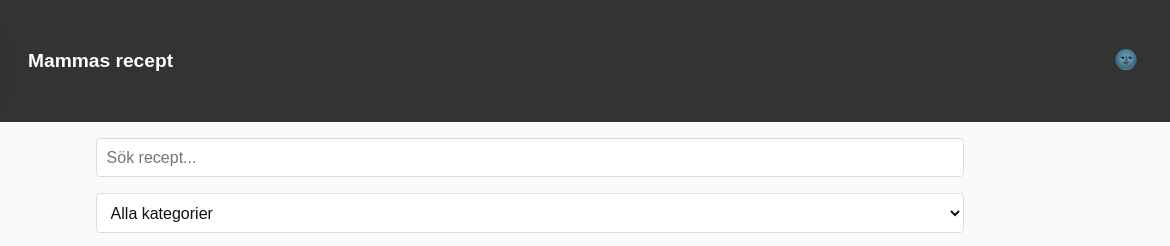
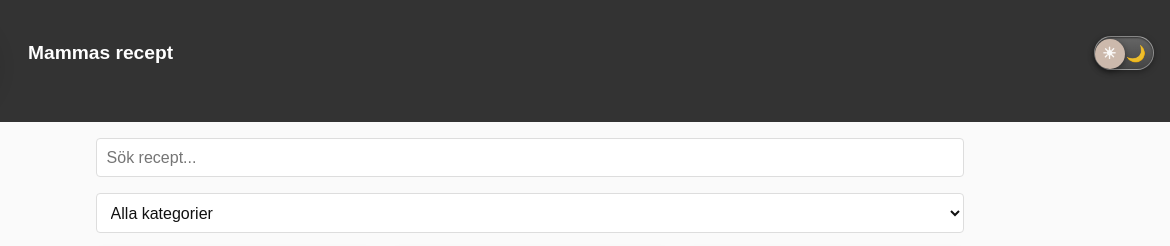
Before and after one commit to isadag/mammas-recept, a plain HTML site: page index.html in a window 1280 px wide. Shown: the top 246 px of the page, 110-1280 px from the left. Drawn offline with Linux system fonts and the light colour scheme.

Commit message:
toggle redesign

```diff
--- a/index.html
+++ b/index.html
@@ -14,8 +14,15 @@
     <div class="nav-profile-container"><img class="profile" src="images/mamma.jpg" /></div>
     <h2><a href="index.html">Mammas recept</a></h2>
     <ul>
-      <!-- <li><a href="index.html">Start</a></li> -->
-      <li><button id="darkToggle" aria-label="Toggle dark mode" style="margin-top: 12px;"></button></li>
+      <li>
+        <button id="darkToggle" class="theme-toggle" aria-label="Toggle dark mode" aria-pressed="false">
+          <span class="toggle-track">
+            <span class="toggle-thumb"></span>
+            <span class="toggle-label light">☀</span>
+            <span class="toggle-label dark">🌙</span>
+          </span>
+        </button>
+      </li>
     </ul>
   </nav>
 
--- a/main.js
+++ b/main.js
@@ -21,9 +21,12 @@ function applyTheme(theme) {
 
 function updateThemeIcon() {
   if (!toggle) return;
-  toggle.textContent =
-    document.body.classList.contains("dark") ? "☀️" : "🌚";
+  toggle.setAttribute(
+    "aria-pressed",
+    document.body.classList.contains("dark")
+  );
 }
+
 
 applyTheme(getPreferredTheme());
 
--- a/styles.css
+++ b/styles.css
@@ -182,11 +182,110 @@ nav button {
 
 nav h2 {
   margin-left: 2rem;
+  margin-top: 0;
 }
 
 nav a:hover {
   text-decoration: underline;
 }
+
+
+/* toggle '/
+/* =========================
+   Theme toggle switch
+========================= */
+/* =========================
+   Theme toggle (high visibility)
+========================= */
+
+.theme-toggle {
+  width: 60px;
+  height: 34px;
+  padding: 0;
+  border: none;
+  background: none;
+  cursor: pointer;
+}
+
+.toggle-track {
+  position: relative;
+  width: 100%;
+  height: 100%;
+  border-radius: 999px;
+  background: linear-gradient(180deg, #666, #444);
+  border: 1px solid rgba(255, 255, 255, 0.35);
+  box-shadow:
+    inset 0 1px 2px rgba(0, 0, 0, 0.5),
+    0 2px 6px rgba(0, 0, 0, 0.35);
+  display: flex;
+  align-items: center;
+  justify-content: space-between;
+  padding: 0 7px;
+  box-sizing: border-box;
+  transition:
+    background-color 200ms ease,
+    border-color 200ms ease;
+}
+
+/* Thumb */
+.toggle-thumb {
+  position: absolute;
+  top: 2px;
+  left: 0;
+  width: 30px;
+  height: 30px;
+  background: #ccb9ac;
+  border-radius: 50%;
+  box-shadow:
+    0 2px 6px rgba(0, 0, 0, 0.45);
+  transition: transform 200ms ease;
+}
+
+/* Icons */
+.toggle-label {
+  font-size: 1rem;
+  font-weight: 600;
+  z-index: 1;
+  pointer-events: none;
+  color: #fff;
+  opacity: 0.9;
+}
+
+/* Dark mode */
+body.dark .toggle-track {
+  background: linear-gradient(180deg, #222, #111);
+  border-color: rgba(255, 255, 255, 0.25);
+}
+
+body.dark .toggle-thumb {
+  transform: translateX(24px);
+}
+
+/* Hover & active */
+.theme-toggle:hover .toggle-track {
+  box-shadow:
+    inset 0 1px 2px rgba(0, 0, 0, 0.6),
+    0 4px 10px rgba(0, 0, 0, 0.45);
+}
+
+.theme-toggle:active .toggle-thumb {
+  transform: translateX(26px) scale(0.95);
+}
+
+/* Keyboard accessibility */
+.theme-toggle:focus-visible .toggle-track {
+  outline: 2px solid var(--accent);
+  outline-offset: 3px;
+}
+
+/* Reduced motion */
+@media (prefers-reduced-motion: reduce) {
+  .toggle-thumb {
+    transition: none;
+  }
+}
+
+
 
 /* =========================================================
    4. LAYOUT
```
Also changed, not shown: recipe.html (+7 -2 lines).
